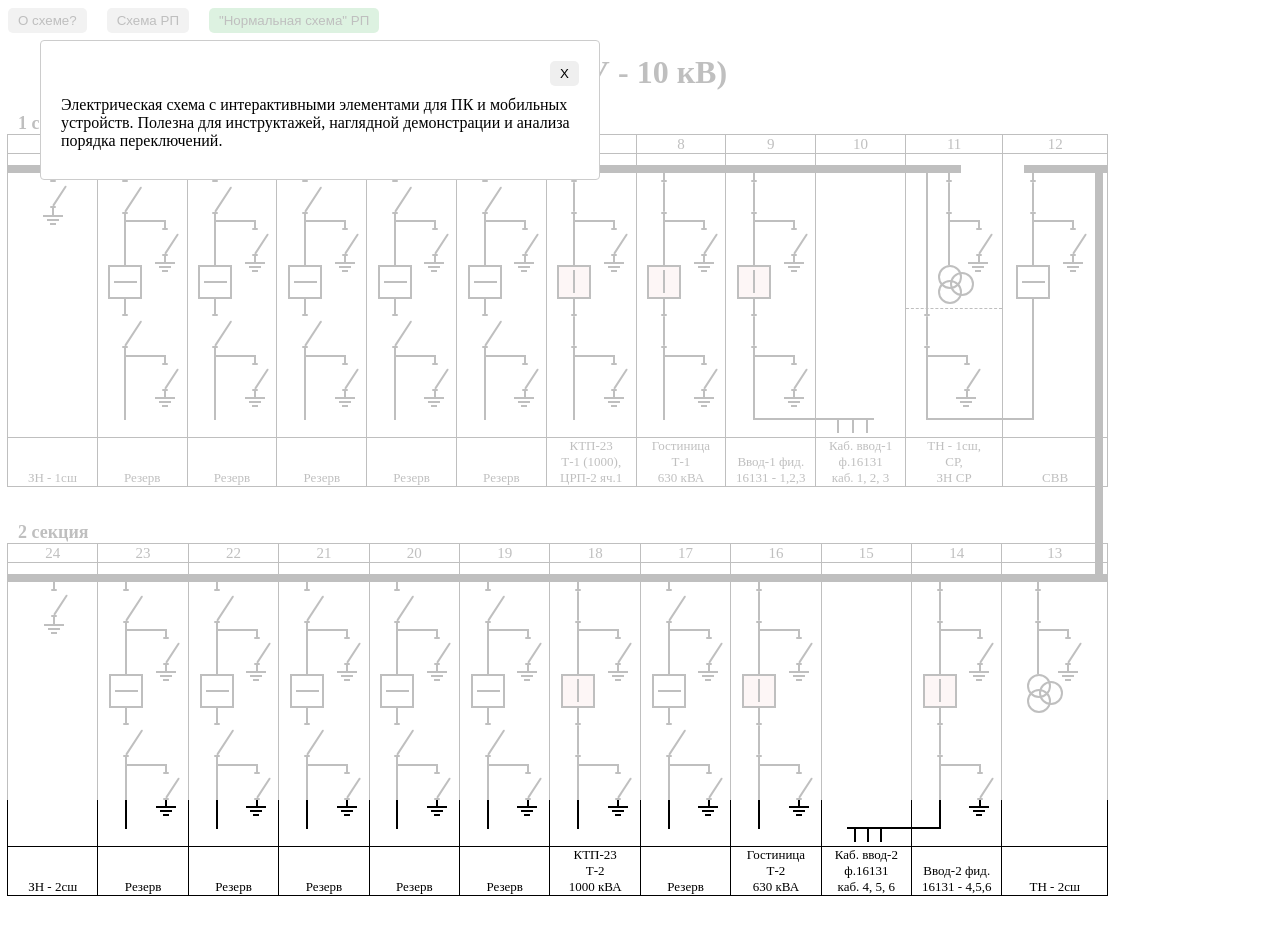
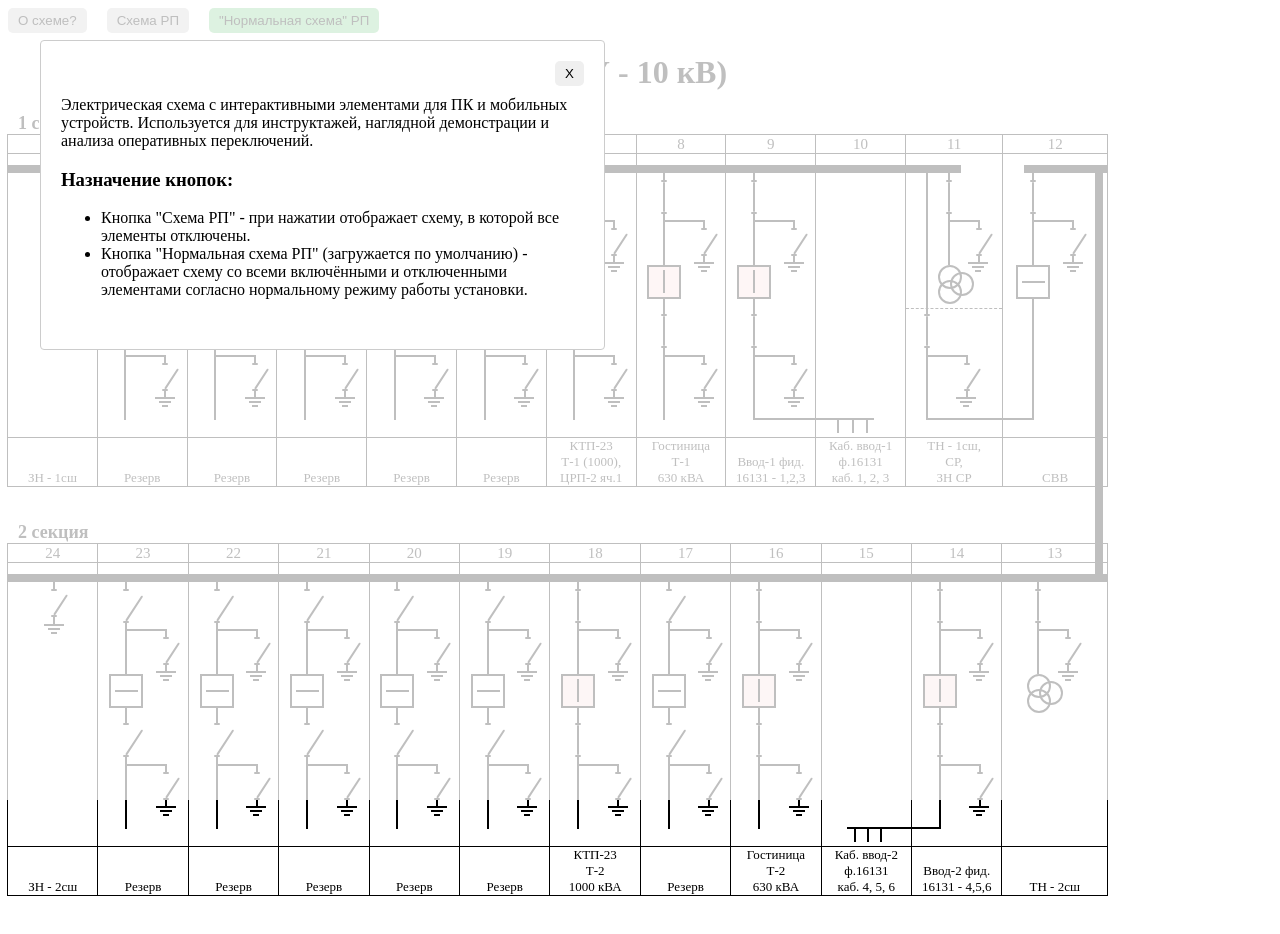
Before and after one commit to VDN74/rp16131, a React (Vite) app: page / in a window 1280 px wide. Both pictures are taken after a click on the button "О схеме?". Shown: the top 934 px of the page. Built offline with nearby package versions, Linux system fonts and the light colour scheme.

Commit message:
Modal is full

```diff
--- a/src/App.jsx
+++ b/src/App.jsx
@@ -78,13 +78,13 @@
       display: "flex",
       flexDirection: "column",
       gap: "10px",
-      width: "560px",
-      height: "140px",
+      width: "565px",
+      height: "310px",
       zIndex: "10",
     },
     overlay: {
       zIndex: "10",
-    }
+    },
   };
 
   return (
@@ -103,8 +103,21 @@
           </div>
           <div>
             Электрическая схема с интерактивными элементами для ПК и мобильных
-            устройств. Полезна для инструктажей, наглядной демонстрации и
-            анализа порядка переключений.
+            устройств. Используется для инструктажей, наглядной демонстрации и
+            анализа оперативных переключений.
+            <h3>Назначение кнопок:</h3>
+            <ul>
+              <li>
+                Кнопка "Схема РП" - при нажатии отображает схему, в которой все
+                элементы отключены.
+              </li>
+              <li>
+                Кнопка "Нормальная схема РП" (загружается по
+                умолчанию) - отображает схему со всеми включёнными и
+                отключенными элементами согласно нормальному режиму работы
+                установки.
+              </li>
+            </ul>
           </div>
         </Modal>
         <div className="app__buttons">
```
Also changed, not shown: 2 other files (tests, documents, lock files or other folders).
